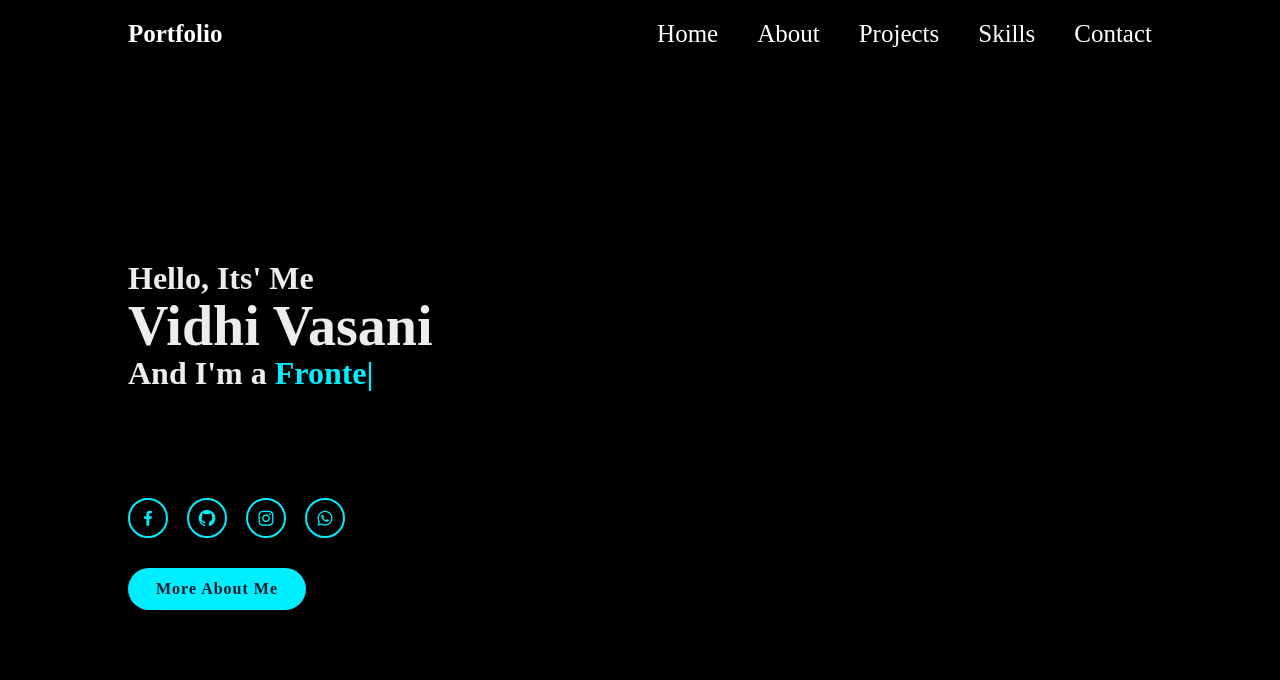
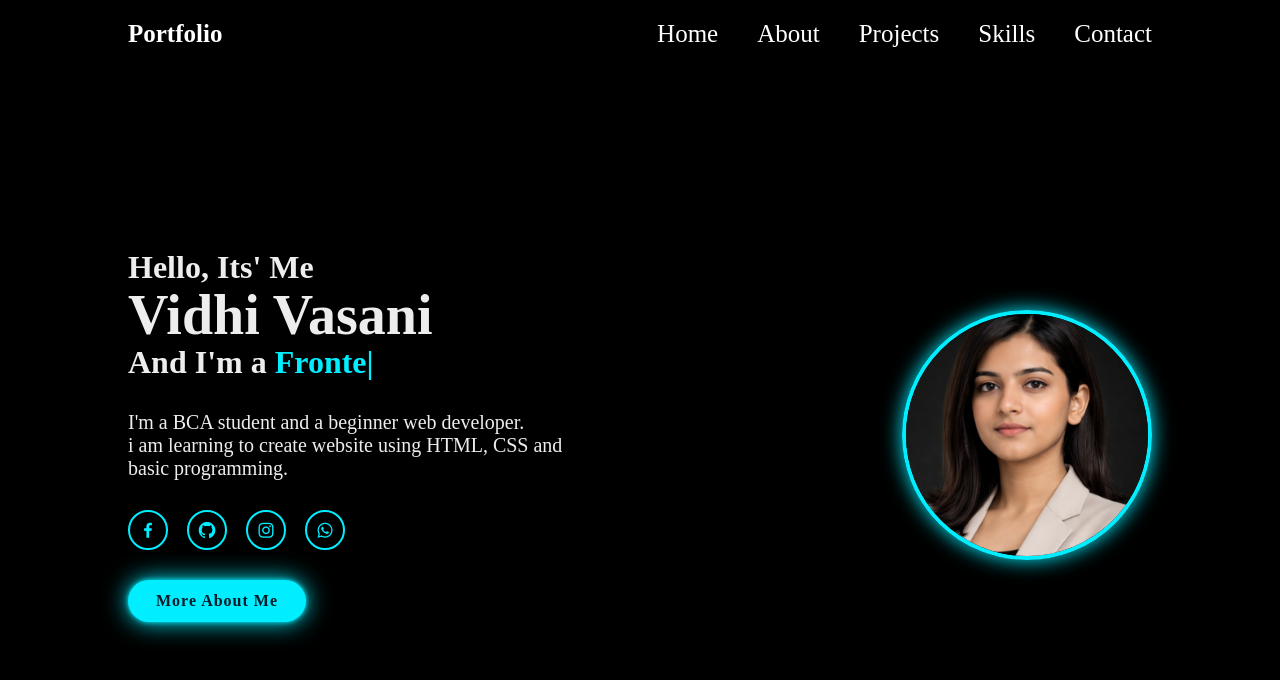
Before and after one commit to vasani2232-alt/Portfolio, a plain HTML site: page index.html in a window 1280 px wide. Drawn offline with nearby package versions, Linux system fonts and the light colour scheme.

Commit message:
update portfolio

```diff
--- a/index.html
+++ b/index.html
@@ -14,11 +14,11 @@
 
 
     <nav class="navbar">
-        <a href="#">Home</a>
-        <a href="#">About</a>
-        <a href="#">Projects</a>
-        <a href="#">Skills</a>
-        <a href="#">Contact</a>
+        <a href="#" style="--i:1"class="active">Home</a>
+        <a href="#" style="--i:2">About</a>
+        <a href="#" style="--i:3">Projects</a>
+        <a href="#" style="--i:4">Skills</a>
+        <a href="#" style="--i:5">Contact</a>
     </nav>
     </header>
     <section class="Home">
@@ -27,16 +27,29 @@
             <h1>Vidhi Vasani</h1>
             <h3>And I'm a <span class="text"></span></h3>
             <p>I'm a BCA student and a beginner web developer.
-                <br>i am learning to create website using HTML, CSS and basic programming.</p>
+                <br>i am learning to create website using HTML, CSS and <br>basic programming.</p>
+
             <div class="Home-sci">
-                <a herf="#"><i class='bx bxl-facebook'></i></a>
-                <a herf="#"><i class='bx bxl-github'></i></a>
-                <a herf="#"><i class='bx bxl-instagram'></i></a>
-                <a herf="#"><i class='bx bxl-whatsapp'></i></a>
+                <a href="#" style="--i:7"><i class='bx bxl-facebook'></i></a>
+                <a href="#" style="--i:8"><i class='bx bxl-github'></i></a>
+                <a href="#" style="--i:9"><i class='bx bxl-instagram'></i></a>
+                <a href="#" style="--i:10"><i class='bx bxl-whatsapp'></i></a>
             </div>
             <a href="#" class="btn-box">More About Me</a>
             </div>
+
+             <div class="profile-img">
+                <img src="photo1.png" alt="profile-img">
+            </div>
+
     </section>
+    <!-- <section class="about" id="about">
+        <div class="about_img"></div>
+            <img src=""
+    </section> -->
+
+
+
     <script src="https://unpkg.com/typed.js@3.0.0/dist/typed.umd.js"></script>
      <script src="main.js"></script>
 </body>
--- a/style.css
+++ b/style.css
@@ -1,13 +1,19 @@
- *{
+* {
   margin: 0;
   padding: 0;
   box-sizing: border-box;
-    font-family: 'Times New Roman', Times, serif;
+  font-family: "Times New Roman", Times, serif;
 }
-body{
+body {
   color: #ededed;
+  margin: 0;
+  height: 100vh;
+  display: flex;
+  justify-content: center;
+  align-items: center;
+  /* background-color: #0f172a; */
 }
-.header{
+.header {
   position: fixed;
   top: 0;
   left: 0;
@@ -19,7 +25,7 @@ body{
   align-items: center;
   z-index: 100;
 }
-.logo{
+.logo {
   position: relative;
   font-size: 25px;
   color: #fff;
@@ -30,65 +36,84 @@ body{
   animation: slideRight 1s ease forwards;
 }
 
-.navbar a{
+.navbar a {
   display: inline-block;
   font-size: 25px;
   color: #fff;
   text-decoration: none;
   font-weight: 500;
   margin-left: 35px;
-    transition: .3s;
+  transition: 0.3s;
   opacity: 0;
-    animation: slideTop .5s ease forwards;
+  animation: slideTop 0.5s ease forwards;
+  animation-delay: calc(0.2s * var(--i));
 }
-.navbar a:hover{
+.navbar a:hover {
   color: #0ef;
 }
 
-.Home{
+.profile-img{
+  display: flex;
+  justify-content: center;
+  align-items: center;
+}
+
+.profile-img img{
+  width: 250px;
+  height: 250px;
+  border-radius: 50%;   /* round image */
+  object-fit: cover;
+  border: 4px solid #0ef;
+  box-shadow: 0 0 20px #0ef;
+}
+
+
+.Home {
   position: relative;
   width: 100%;
   justify-content: space-between;
   height: 100vh;
-    /* background: url(Wallpaper.jpg) no-repeat ; */
+  /* background: url(desktop\ photo1.png) no-repeat ;  */
   display: flex;
   align-items: center;
   padding: 70px 10% 0;
 }
-body{
+body {
   background-color: black;
 }
-.home-content{
+.home-content {
   max-width: 600px;
 }
-.home-content h3{
+.home-content h3 {
   font-size: 32px;
   font-weight: 700;
   opacity: 0;
   animation: slideBottom 1s ease forwards;
-    animation-delay: .7s;
+  animation-delay: 0.7s;
 }
-.home-content h3:nth-of-type(2){
+.home-content h3:nth-of-type(2) {
   margin-bottom: 30px;
+  animation: slideTop 1s ease forwards;
+  animation-delay: 0.7s;
 }
-.home-content h3 span{
+.home-content h3 span {
   color: #0ef;
 }
-.home-content h1{
+.home-content h1 {
   font-size: 56px;
   font-weight: 700;
   margin: -3px 0;
   opacity: 0;
   animation: slideRight 1s ease forwards;
   animation-delay: 1s;
-
 }
-.home-content p{
+.home-content p {
   font-size: 20px;
   opacity: 0;
   animation: slideLeft 1s ease forwards;
+  animation-delay: 1s;
 }
-.Home-sci a{
+.Home-sci a {
   display: inline-flex;
   justify-content: center;
   align-items: center;
@@ -100,15 +125,18 @@ body{
   font-size: 20px;
   color: #0ef;
   text-decoration: none;
+  transition: 0.5s ease;
+  opacity: 0;
+  animation: slideLeft 1s ease forwards;
+  animation-delay: calc(0.2s * var(--i));
   margin: 30px 15px 30px 0;
 }
-.Home-sci a:hover{
+.Home-sci a:hover {
   background: #0ef;
   color: #081b29;
   box-shadow: 0 0 20px #0ef;
-
 }
-.btn-box{
+.btn-box {
   display: inline-block;
   padding: 12px 28px;
   background: #0ef;
@@ -118,41 +146,58 @@ body{
   letter-spacing: 1px;
   text-decoration: none;
   font-weight: 600;
-
+  opacity: 0;
+  animation: slideTop 1s ease forwards;
+  animation-delay: 2s;
+  box-shadow:
+    0 0 5px #0ef,
+    0 0 25px #0ef;
 }
-.btn-box:hover{
-    box-shadow: 0 0 5px cyan,
-    0 0 25px cyan, 0 0 50px cyan,
-    0 0 100px cyan, 0 0 200px cyan
-
+.btn-box:hover {
+  box-shadow:
+    0 0 5px cyan,
+    0 0 25px cyan,
+    0 0 50px cyan,
+    0 0 100px cyan,
+    0 0 200px cyan;
 }
 
 @keyframes slideRight {
-    0%{
+  0% {
     transform: translateX(-100px);
     opacity: 0;
   }
-    100%{
+  100% {
+    transform: translateX(0px);
+    opacity: 1;
+  }
+}
+@keyframes slideLeft {
+  0% {
+    transform: translateX(100px);
+    opacity: 0;
+  }
+  100% {
     transform: translateX(0px);
     opacity: 1;
   }
 }
 @keyframes slideTop {
-    0%{
+  0% {
     transform: translateY(100px);
     opacity: 0;
   }
-    100%{
+  100% {
     transform: translateY(0px);
     opacity: 1;
   }
 }
 @keyframes slideBottom {
-    0%{
+  0% {
     transform: translateY(-100px);
     opacity: 0;
   }
-    100%{
+  100% {
     transform: translateY(0px);
     opacity: 1;
   }
```
Also changed, not shown: photo1.png (added), wallpaper.jpg (deleted). Lines whose indentation alone changed are shown as unchanged.
